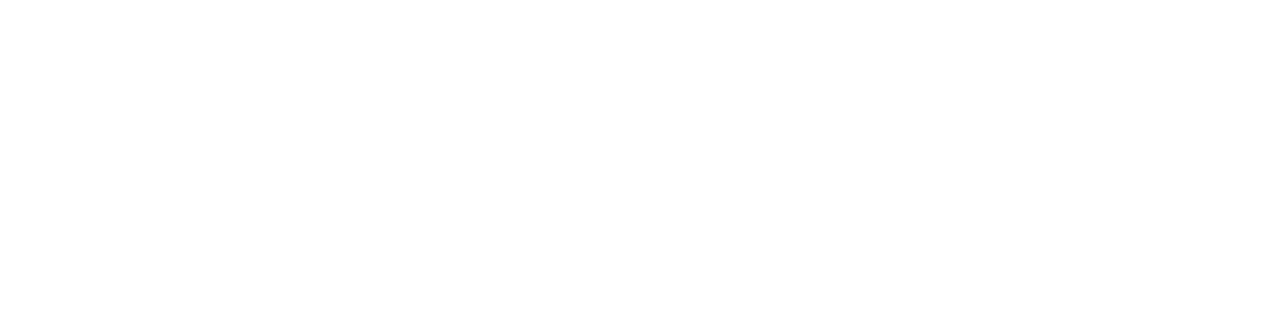
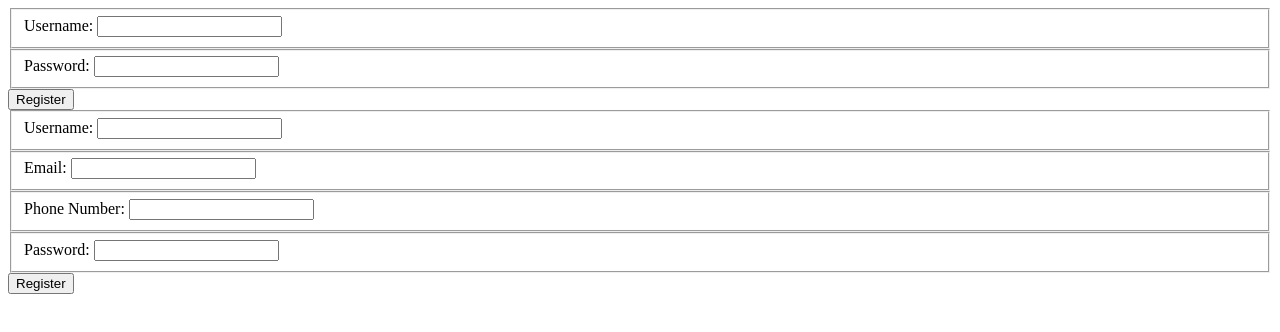
Before and after one commit to Plamenov-Nevyan/Animated-Forms, a plain HTML site: page index.html in a window 1280 px wide. Drawn offline with nearby package versions, Linux system fonts and the light colour scheme.

Commit message:
Added basic html skeleton

```diff
--- /dev/null
+++ b/breakpoints.css
@@ -0,0 +1 @@
+/*# sourceMappingURL=breakpoints.css.map */
--- a/index.html
+++ b/index.html
@@ -3,9 +3,41 @@
 <head>
     <meta charset="UTF-8">
     <meta name="viewport" content="width=device-width, initial-scale=1.0">
+    <link rel="stylesheet" href="./styles.css">
+    <script src="https://ajax.googleapis.com/ajax/libs/jquery/3.6.4/jquery.min.js"></script>
+    <script src="https://cdnjs.cloudflare.com/ajax/libs/jqueryui/1.13.2/jquery-ui.min.js"></script>
     <title>Animated Forms</title>
 </head>
 <body>
-
+    <form class="login-form">
+        <fieldset>
+            <label for="username"> Username: </label>
+            <input type="text" id="username" name="username" />
+        </fieldset>
+        <fieldset>
+            <label for="password"> Password: </label>
+            <input type="password" id="password" name="password" />
+        </fieldset>
+        <button class="btn" id="login-btn"> Register </button>
+    </form>
+    <form class="register-form">
+        <fieldset>
+            <label for="username"> Username: </label>
+            <input type="text" id="username" name="username" />
+        </fieldset>
+        <fieldset>
+            <label for="email"> Email: </label>
+            <input type="text" id="email" name="email" />
+        </fieldset>
+        <fieldset>
+            <label for="phone"> Phone Number: </label>
+            <input type="number" id="phone" name="phone" />
+        </fieldset>
+        <fieldset>
+            <label for="password"> Password: </label>
+            <input type="password" id="password" name="password" />
+        </fieldset>
+        <button class="btn" id="register-btn"> Register </button>
+    </form>
 </body>
 </html>
--- /dev/null
+++ b/styles.css
@@ -0,0 +1 @@
+/*# sourceMappingURL=styles.css.map */
```
Also changed, not shown: 2 other files.
